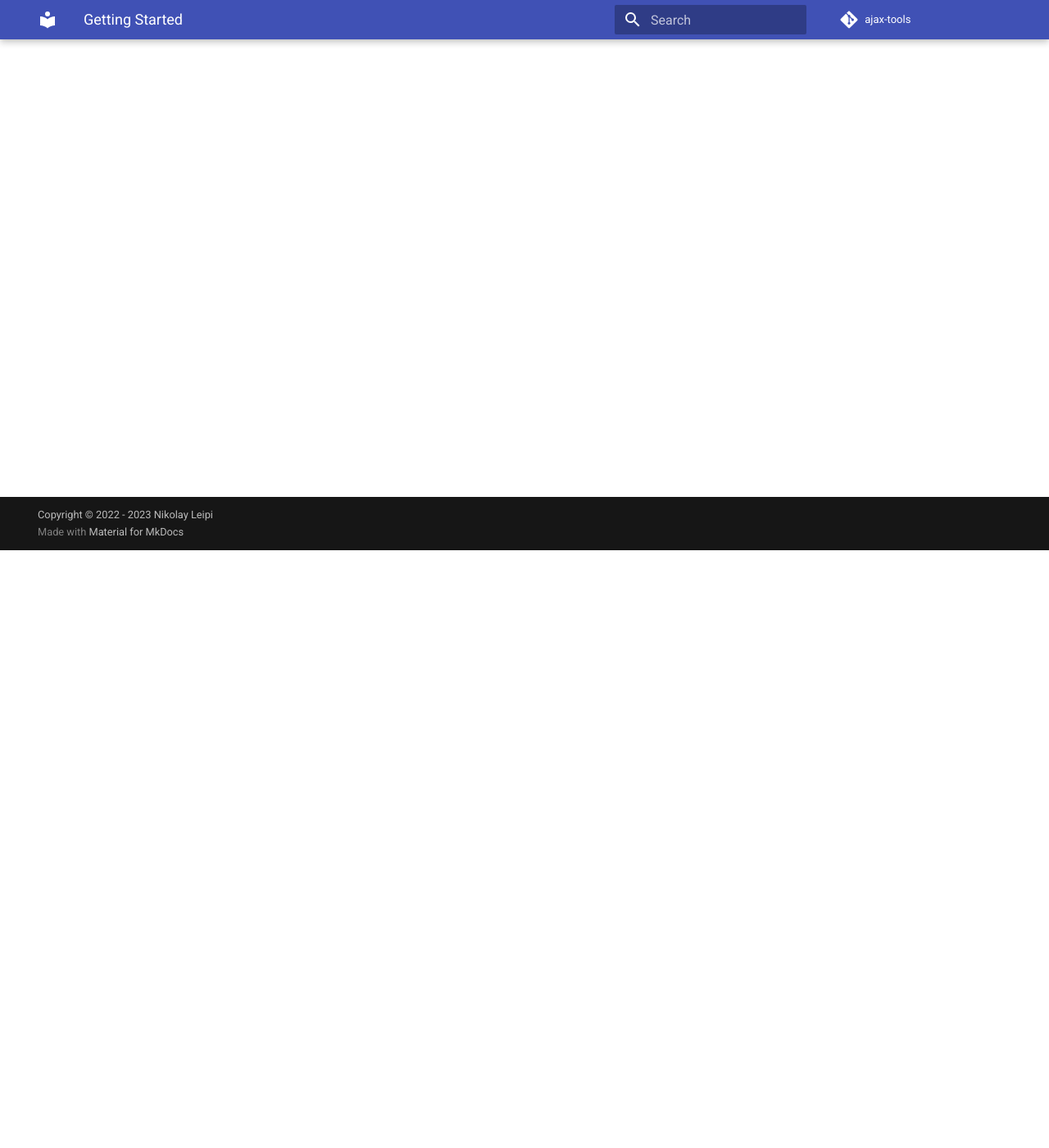
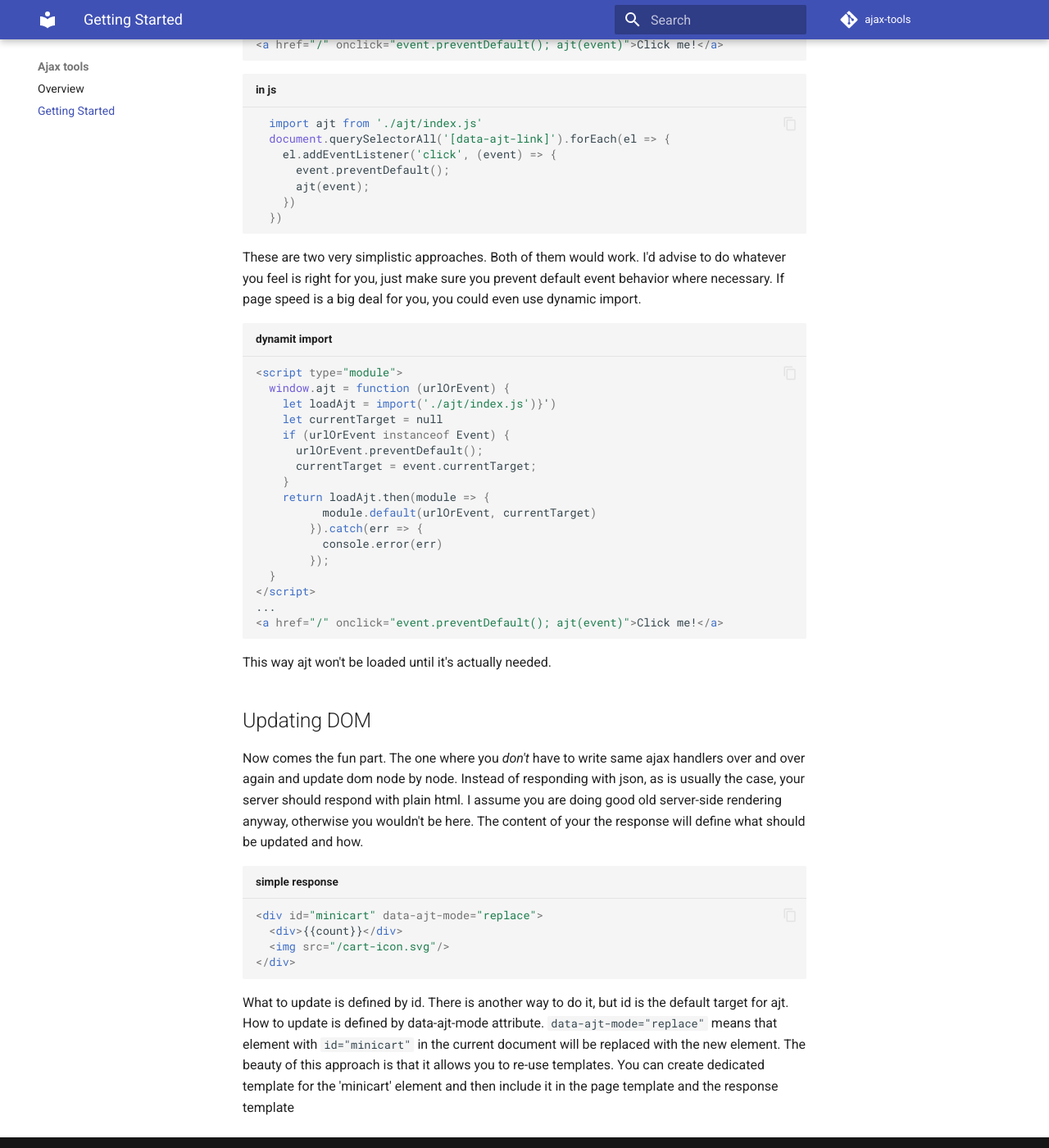
Before and after one commit to nleipi/ajax-tools, an MkDocs documentation site: the page built from docs/getting-started.md, in a window 1280 px wide and 1400 px high, scrolled down 729 px. Shown: the whole window at 82% size. Built offline with MkDocs 1.6.1 and Material for MkDocs 9.7.7, drawn with Linux system fonts in a browser that asks for light colours; comment, search, counter and statistics services are not loaded; some of the changed text lies outside the part shown.

Commit message:
WIP getting-started

````diff
--- a/docs/getting-started.md
+++ b/docs/getting-started.md
@@ -1 +1,88 @@
 # Getting started
+
+# Installation
+
+At this stage of development I don't really care how you are going to add
+the library to your project. All that matters is that somehow you can load
+the index module of ajt.
+
+``` html title="in html"
+<script type="module">
+  import ajt from './ajt/index.js'
+</script>
+```
+
+``` js title="in js"
+  import ajt from './ajt/index.js'
+```
+
+Next, you need to decide how you want to trigger ajt. Default ajt function
+expects either a url or click or sumbit event. There is no 'right' way to do
+it in my opinion.
+
+``` html title="global function"
+<script type="module">
+  import ajt from './ajt/index.js'
+  window.ajt = ajt;
+</script>
+...
+<a href="/" onclick="event.preventDefault(); ajt(event)">Click me!</a>
+```
+
+``` js title="in js"
+  import ajt from './ajt/index.js'
+  document.querySelectorAll('[data-ajt-link]').forEach(el => {
+    el.addEventListener('click', (event) => {
+      event.preventDefault();
+      ajt(event);
+    })
+  })
+```
+
+These are two very simplistic approaches. Both of them would work. I'd advise
+to do whatever you feel is right for you, just make sure you prevent default
+event behavior where necessary. If page speed is a big deal for you,
+you could even use dynamic import.
+
+``` html title="dynamit import"
+<script type="module">
+  window.ajt = function (urlOrEvent) {
+    let loadAjt = import('./ajt/index.js')}')
+    let currentTarget = null
+    if (urlOrEvent instanceof Event) {
+      urlOrEvent.preventDefault();
+      currentTarget = event.currentTarget;
+    }
+    return loadAjt.then(module => {
+          module.default(urlOrEvent, currentTarget)
+        }).catch(err => {
+          console.error(err)
+        });
+  }
+</script>
+...
+<a href="/" onclick="event.preventDefault(); ajt(event)">Click me!</a>
+```
+This way ajt won't be loaded until it's actually needed.
+
+## Updating DOM
+
+Now comes the fun part. The one where you _don't_ have to write same ajax handlers
+over and over again and update dom node by node. Instead of responding with
+json, as is usually the case, your server should respond with plain html. I
+assume you are doing good old server-side rendering anyway, otherwise you
+wouldn't be here. The content of your the response will define what should
+be updated and how.
+``` html title="simple response"
+<div id="minicart" data-ajt-mode="replace">
+  <div>{{count}}</div>
+  <img src="/cart-icon.svg"/>
+</div>
+```
+What to update is defined by id. There is another way to do it, but id is the
+default target for ajt. How to update is defined by data-ajt-mode attribute.
+`data-ajt-mode="replace"` means that element with `id="minicart"` in the
+current document will be replaced with the new element. The beauty of this
+approach is that it allows you to re-use templates. You can create dedicated
+template for the 'minicart' element and then include it in the page template
+and the response template
````
